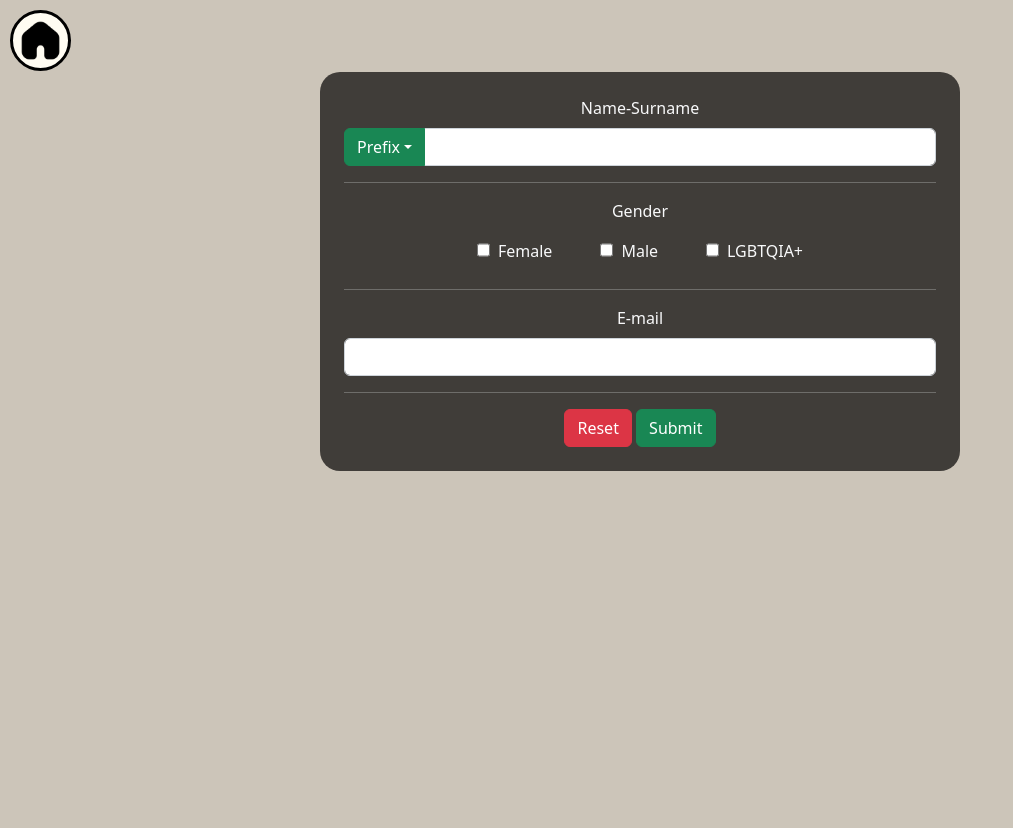
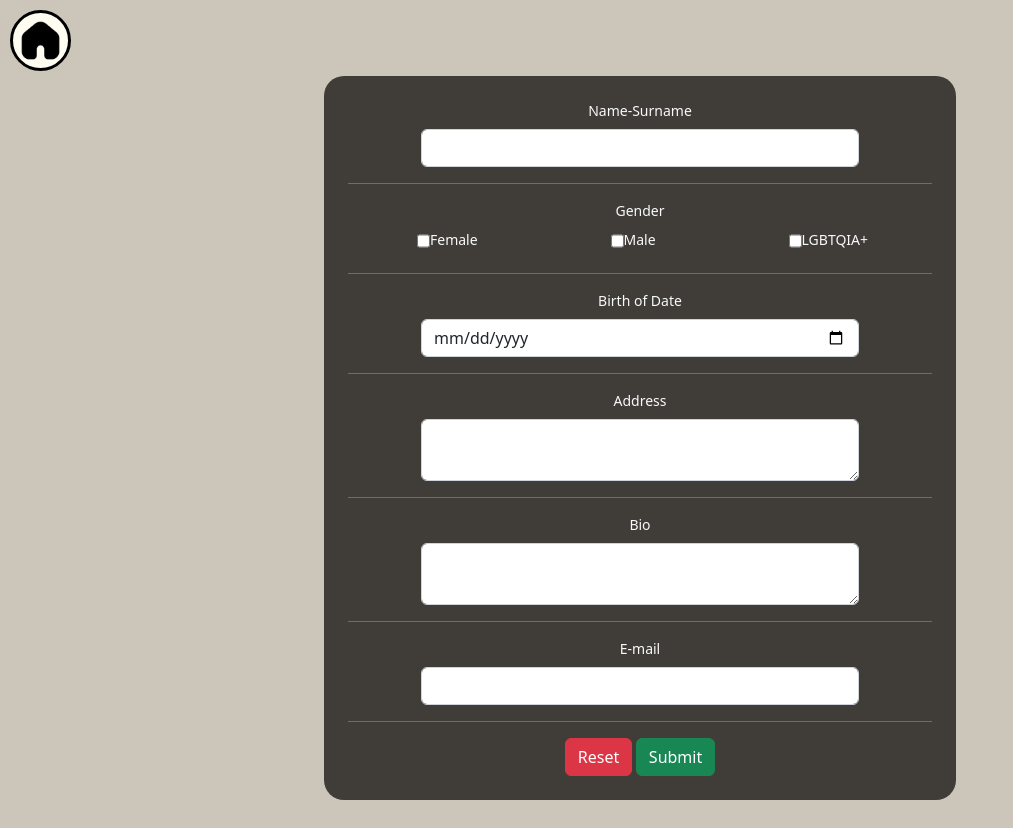
Before and after one commit to Apisit250aps/ComputerScience, a Django app: page /form in a window 1280 px wide. Shown: the whole page, without its empty margins (0-1013 px from the left). Before the commit the page ends 471 px from the top, so only its background shows below. Run offline with Django 3.2, Linux system fonts and the light colour scheme; some libraries are stand-ins or nearby versions.

Commit message:
Update 16-11-65

```diff
--- a/templates/work_pages/form.html
+++ b/templates/work_pages/form.html
@@ -10,53 +10,59 @@
 </div>
 
 <div align="center" class="mt-5">
-    <form action="" align="center" class="d-flex flex-column align-items-center">
+    <form action="" align="center" class="d-flex flex-column align-items-center form-control-sm">
         <div class="regis w-50 my-form m-4 p-4" align="center">
             <div class="form-group">
                 <label for="name" class="text-light mb-2">Name-Surname</label>
-                <div class="input-group">
-
-                    <button id="btn-title" class="btn btn-success dropdown-toggle" type="button" data-toggle="dropdown"
-                        aria-haspopup="true" aria-expanded="false">Prefix</button>
-                    <div id="menu-title" class="dropdown-menu">
-                        <a class="dropdown-item" href="#">Mr.</a>
-                        <a class="dropdown-item" href="#">Mrs.</a>
-                        <a class="dropdown-item" href="#">M.</a>
-                    </div>
-
+                <div class="input-group w-75">
                     <input type="text" class="form-control" id="name">
                 </div>
-
             </div>
             <hr class="text-light">
-            <div class="form-group ">
+            <div class="form-group align-items-center">
                 <label for="name" class="text-light mb-2">Gender</label>
-                <div class="d-flex flex-md-row justify-content-center">
+                <div class="d-flex flex-md-row  justify-content-around align-items-center flex-sm-column ">
                     <div class="form-check form-check-inline d-flex">
                         <input type="checkbox" class="form-check" id="radio1" value="option1">
-                        <label for="radio1" class="form-check-label text-light m-2">Female</label>
+                        <label for="radio1" class="form-check-label text-light">Female</label>
                     </div>
                     <div class="form-check form-check-inline d-flex">
                         <input type="checkbox" class="form-check" id="radio2" value="option2">
-                        <label for="radio2" class="form-check-label text-light m-2">Male</label>
+                        <label for="radio2" class="form-check-label text-light">Male</label>
                     </div>
                     <div class="form-check form-check-inline d-flex">
                         <input type="checkbox" class="form-check" id="radio3" value="option3">
-                        <label for="radio3" class="form-check-label text-light m-2">LGBTQIA+</label>
+                        <label for="radio3" class="form-check-label text-light">LGBTQIA+</label>
+                    </div>
                 </div>
             </div>
             <hr class="text-light">
-                <div class="form-group">
+            <div class="form-group w-75">
+                <label for="birthday" class="text-light mb-2">Birth of Date</label>
+                <input type="date" name="birthday" id="birthday" class="form-control">
+            </div>
+            <hr class="text-light">
+            <div class="form-group w-75">
+                <label for="address" class="text-light mb-2">Address</label>
+                <textarea name="address" id="adress" class="form-control"></textarea>
+            </div>
+            <hr class="text-light">
+            <div class="form-group w-75">
+                <label for="bio" class="text-light mb-2">Bio</label>
+                <textarea name="bio" id="bio" class="form-control"></textarea>
+            </div>
+            <hr class="text-light">
+            <div class="form-group w-75">
                 <label for="email" class="text-light mb-2">E-mail</label>
                 <input type="email" class="form-control" id="email">
+            </div>
             <hr class="text-light">
-                </div>
             <div class="form-group">
                 <button type="reset" class="btn btn-danger">Reset</button>
                 <button type="submit" class="btn btn-success">Submit</button>
             </div>
 
-            </div>
+
         </div>
 
     </form>
--- a/templates/work_pages/style.html
+++ b/templates/work_pages/style.html
@@ -44,10 +44,13 @@
             background-color: #ccc5b9;
             margin: 10px;
             padding: 10px;
+            height: 450px;
         }
 
         .my-works {
             border-radius: 20px;
+            height: 400px;
+            width: 500px;
         }
 
         .img-items {
```
Lines whose indentation alone changed are shown as unchanged.
